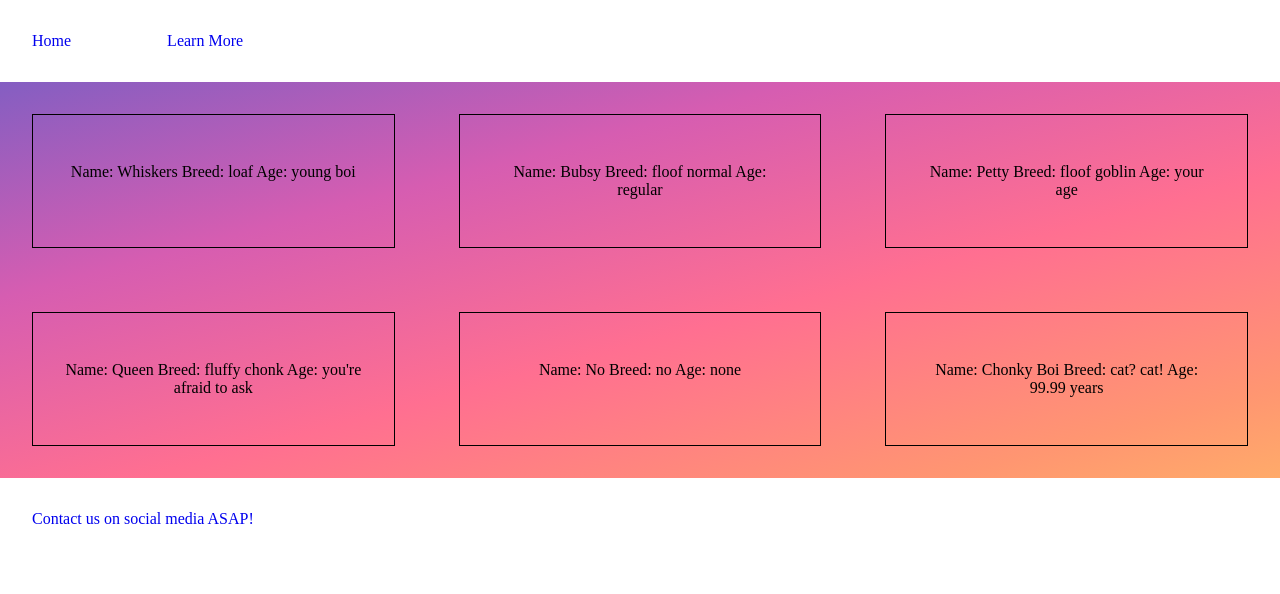
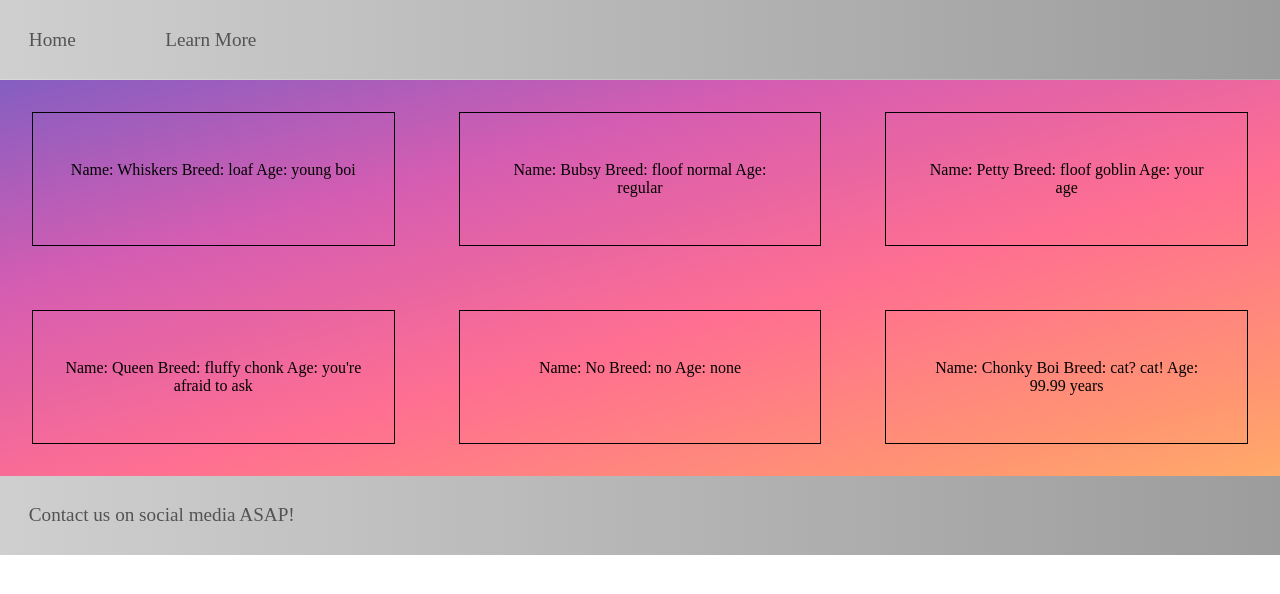
Before and after one commit to hauntedkeyboard/fun_with_grid, a plain HTML site: page index.html in a window 1280 px wide. Drawn offline with Linux system fonts and the light colour scheme.

Commit message:
change footer and header

```diff
--- a/styles.css
+++ b/styles.css
@@ -33,14 +33,9 @@ footer {
     display: flex;
     justify-content: flex-start;
     gap: 2em;
-    background-image: linear-gradient(
-        45deg,
-        #845EC2,
-        #B39CD0,
-        #FBEAFF,
-        #00C9A7,
-    );
-    background-size: 500%;
+    background-image: linear-gradient(to right, #e4e4e4, #7e7e7e);
+
+    background-size: 200%;
     animation: bg-animation 20s infinite alternate;
     cursor: pointer;
 
@@ -58,7 +53,9 @@ footer {
 
 header a,
 footer a {
-    margin: 2em;
+    margin: 1.5em;
+
+
 }
 
 article {
@@ -74,11 +71,13 @@ div {
 
 
 p {
-    gap: 2rem;
+    gap: 2em;
     text-align: center;
-    padding: 2rem;
+    padding: 2em;
 }
 
 a {
     text-decoration: none;
+    color: rgb(83, 83, 83);
+    font-size: 1.2rem;
 }
```
